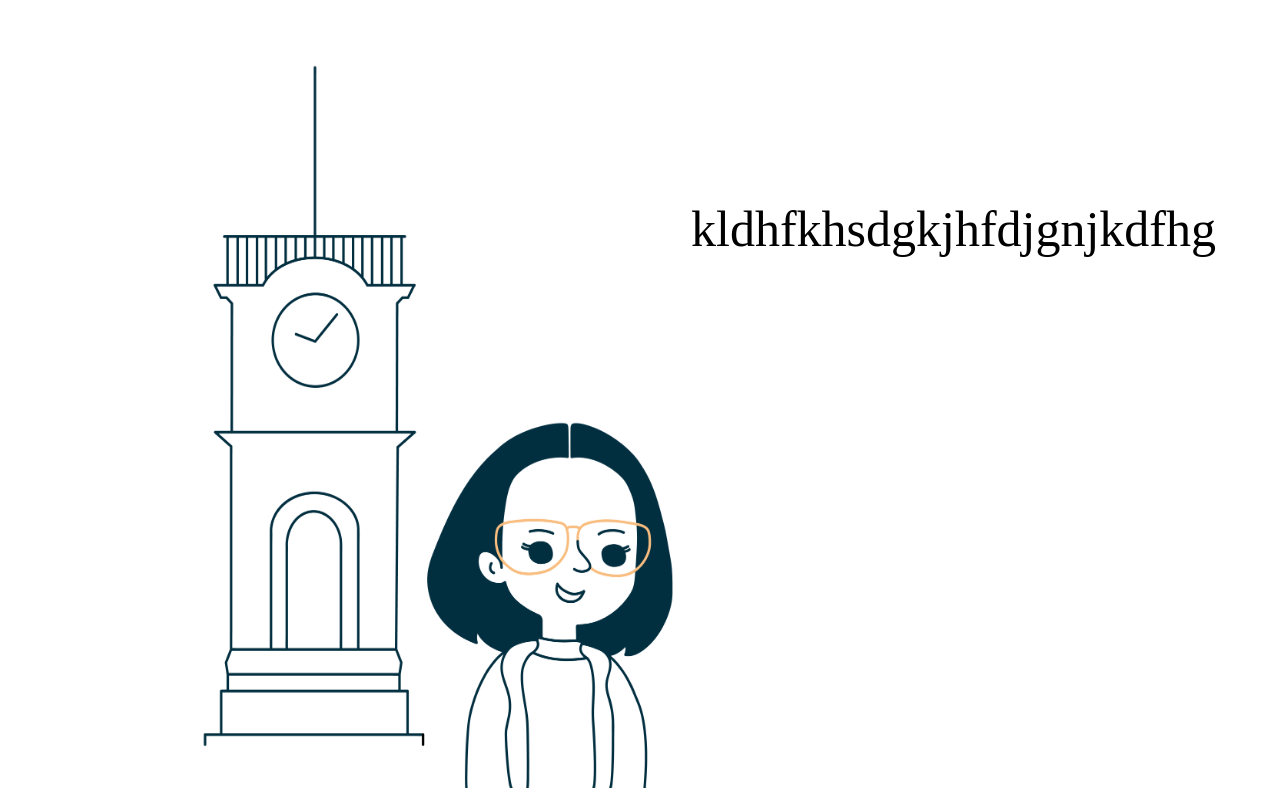
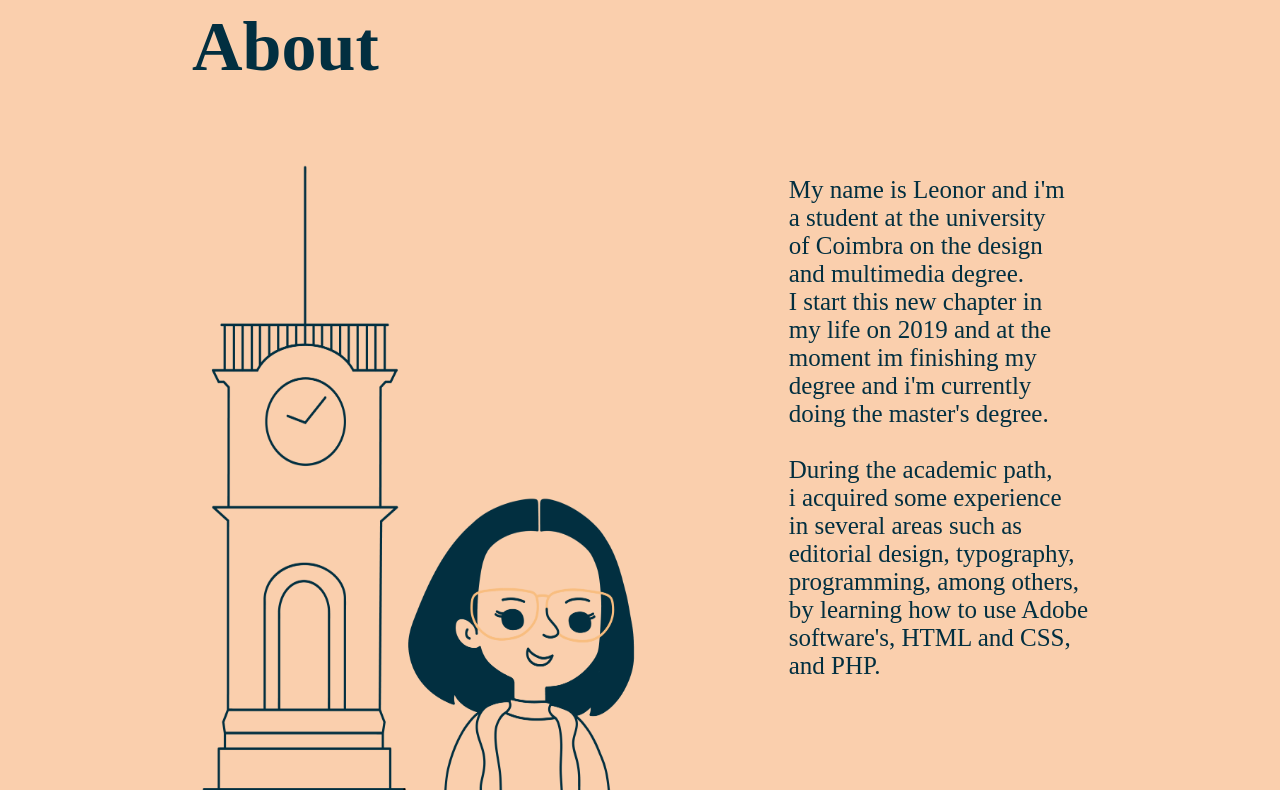
Before and after one commit to LeonorLp/EX3, a plain HTML site: page Index.html in a window 1280 px wide. Shown: the part 753-1543 px from the top of the page. Drawn offline with Linux system fonts and the light colour scheme.

Commit message:
Index e About - FEITO
Página inicial e a página sobre mim estão feitas

```diff
--- a/Index.css
+++ b/Index.css
@@ -1,16 +1,36 @@
-.box {
-    margin: 5vw 15vw;
-    border: none;
-    width: 70%;
-}
-
 body{
-    font-family: Montserrat;
+    font-family: "Montserrat Medium";
     margin:0;
     padding: 0;
     font-size: 35px;
 }
+/*divisão*/
 
+.split{
+    height: 150%;
+    width: 100%;
+    top: 0;
+    overflow: hidden;
+    margin-top: 5%;
+}
+
+.split_about{
+    background-color: #facfad;
+}
+
+
+/*titulos*/
+
+h1{
+    margin: 5vw 15vw;
+}
+
+#Ab{
+    color: #022f40;
+   /* color: white;*/
+}
+
+/*menu*/
 
 ul {
     list-style-type: none;
@@ -27,11 +47,19 @@ li{
 
 a  {
     display: inline-block;
-    color: #3e4e50;
+    color: #022f40;
     text-align: center;
     padding: 10px 12px;
     text-decoration: none;
     position: sticky;
+}
+
+/*texto e iamgem intro*/
+
+.box {
+    margin: 5vw 15vw;
+    border: none;
+    width: 70%;
 }
 
 #img_index{
@@ -42,28 +70,31 @@ a  {
 }
 #intro{
     float: left;
-    margin-top: 100px;
     font-size: 50px;
+    color: #022f40;
+    margin-top: 5%;
 }
+
+/*imagem e texto about*/
+
 .box2 {
     margin: 5vw 15vw;
     border: none;
-    width: 80%;
+    width: 70%;
 }
 
 #img_about{
-    width: 498px;
-    height: 738px;
+    width: 458px;
+    height: 688px;
     float: left;
 }
 
 #about{
     float: right;
-    margin-top: 100px;
-    font-size: 50px;
+    margin-top: 0px;
+    font-size: 25px;
+    color: #022f40;
 }
-
-
 
 /*------------------------------------------Grid------------------------------------------*/
 /*Valores grelha*/
@@ -78,7 +109,7 @@ a  {
     box-sizing: border-box;
 }
 .row {
-    min-height: 10px;
+    min-height: 15px;
     clear: both;
 }
 [class*='col'] {
--- a/Index.html
+++ b/Index.html
@@ -10,6 +10,8 @@
 
 <header>
 
+    <div class="row"></div>
+
     <ul>
         <li ><a href="A">About</a></li>
         <li ><a href="W">Works</a></li>
@@ -19,8 +21,9 @@
 </header>
 
 <main>
+
+
     <div class="box">
-
     <div id="intro">
         <p>Hi! <span style="color: #f8bd7f;"> I'm Leonor</span> <br> and this is <br> my personal page </p>
     </div>
@@ -30,14 +33,24 @@
 
     <div class="row"></div>
 
-    <h1> About <a id="A"></a> </h1>
+    <div class="split split_about">
+
+    <h1 id="Ab"> About <a id="A"></a> </h1>
 
     <div class="box2">
         <div id="about">
-            <p> kldhfkhsdgkjhfdjgnjkdfhg </p>
+            <p> My name is Leonor and i'm <br> a student at the university <br> of Coimbra on the design <br> and multimedia degree. <br>
+                I start this new chapter in  <br> my life on 2019 and at the <br> moment im finishing my <br> degree and i'm currently <br>
+                doing the master's degree. <br>
+
+                <br> During the academic path, <br> i acquired some experience <br> in several areas such as <br> editorial design, typography, <br>
+                programming, among others, <br> by learning how to use Adobe <br> software's, HTML and CSS, <br> and PHP. <br>
+            </p>
         </div>
 
         <img id="img_about" src="img/about.png" alt="about_me">
+    </div>
+
     </div>
 
 
```
